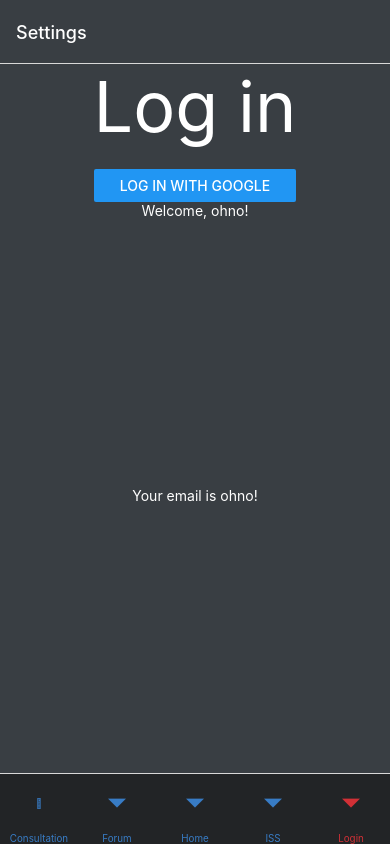
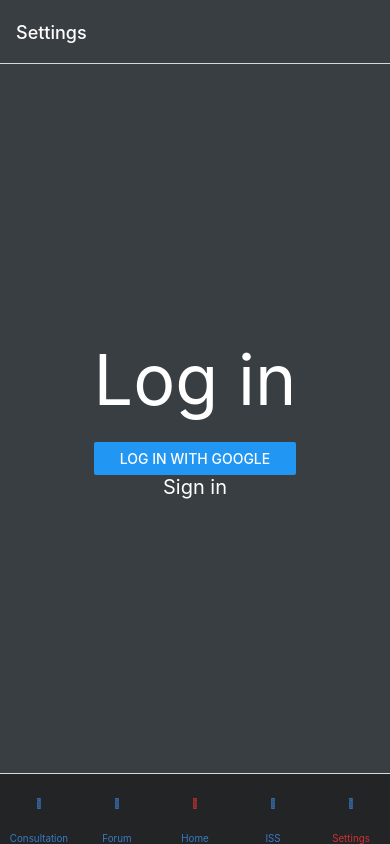
Before and after one commit to hihihii123/labX, a React Native app: screen /Settings in a window 390 px wide. Built offline with nearby package versions, Linux system fonts and the light colour scheme; a web font is replaced by a local one.

Commit message:
updates to bottom bar, preping for forum shift

```diff
--- a/Home.js
+++ b/Home.js
@@ -19,7 +19,7 @@ import MainISSNav from "./ISS";
 import Consult from "./Consult";
 import { set } from "lodash";
 import { useFonts } from "expo-font";
-import ForumPull from "./testForum";
+import ForumHomePage from "./testForum";
 const platform = Platform.OS;
 
 const Tab = createBottomTabNavigator();
@@ -113,7 +113,7 @@ function HomeScreen({ navigation }) {
   );
 }
 
-export default function Home() {
+export default function Home({navigation}) {
   const [user, setUser] = React.useState(null);
   return (
     <UserContext.Provider value={{ user, setUser }}>
@@ -143,23 +143,35 @@ export default function Home() {
           />
           <Tab.Screen
             name="Forum"
-            component={ForumPage}
-            options={{ tabBarLabel: "Forum" }}
+            component={ForumHomePage}
+            options={{
+              tabBarLabel: platform == "web" ? "Forum" : "",
+              tabBarIcon: () => <Text style={styles.textSFPRO}>􀌥</Text>,
+            }}
           />
           <Tab.Screen
             name="Home"
             component={HomeScreen}
-            options={{ tabBarLabel: "Home" }}
+            options={{
+              tabBarLabel: platform == "web" ? "Home" : "",
+              tabBarIcon: () => <Text style={styles.textSFPRORED}>􀎟</Text>,
+            }}
           />
           <Tab.Screen
             name="ISS"
             component={MainISSNav}
-            options={{ tabBarLabel: "ISS" }}
+            options={{
+              tabBarLabel: platform == "web" ? "ISS" : "",
+              tabBarIcon: () => <Text style={styles.textSFPRO}>􀝞</Text>,
+            }}
           />
           <Tab.Screen
             name="Settings"
             component={Login}
-            options={{ tabBarLabel: "Login" }}
+            options={{
+              tabBarLabel: platform == "web" ? "Settings" : "",
+              tabBarIcon: () => <Text style={styles.textSFPRO}>􀣌</Text>,
+            }}
           />
         </Tab.Navigator>
       </NavigationContainer>
@@ -199,6 +211,14 @@ export const styles = StyleSheet.create({
   },
   textSFPRO: {
     color: "#387CC5",
+    fontFamily: "SF Pro Display",
+    fontSize: 7 * Math.sqrt(heightScale ** 2 + widthScale ** 2),
+    fontStyle: "normal",
+    fontWeight: "300",
+    letterSpacing: 0.128 * widthScale,
+  },
+  textSFPRORED: {
+    color: "#d13036",
     fontFamily: "SF Pro Display",
     fontSize: 7 * Math.sqrt(heightScale ** 2 + widthScale ** 2),
     fontStyle: "normal",
--- a/Login.js
+++ b/Login.js
@@ -65,8 +65,7 @@ export default function Login() {
                 <Button style={styles.Text} title='Log in with Google' onPress={signin} />
             </View>
 
-            <Text style={styles.Text}>Welcome, {user !== null ? user.displayName : 'ohno'}!</Text>
-            <Text style={styles.Text}>Your email is {user !== null ? user.email : 'ohno'}!</Text>
+            <Text style={{fontSize: 20, color: '#fff'}}>{ loggedIn ? user.email:'Sign in'}</Text>
 
 
         </View>
--- a/testForum.js
+++ b/testForum.js
@@ -1,13 +1,28 @@
 import React, { useEffect, useState } from 'react';
-import { View, Text, Button, FlatList } from 'react-native';
+import { View, Text, FlatList } from 'react-native';
+import { createNativeStackNavigator } from '@react-navigation/native-stack';
 
-export default function ForumPull() {
-    const [data, setdata] = useState();
+const Stack = createNativeStackNavigator();
+
+export default function ForumHomePage() {
+    return(
+        <Stack.Navigator initialRouteName='ForumHome' screenOptions={{headerShown: false}}>
+            <Stack.Screen
+                name='ForumHome'
+                component={ForumPull}
+                />
+        </Stack.Navigator>
+    );
+}
+
+function ForumPull() {
+    const [data, setData] = useState(null);
     const getMoviesFromApiAsync = async () => {
         try {
           const response = await fetch('https://firebasestorage.googleapis.com/v0/b/labx-sst.appspot.com/o/data.json?alt=media&token=9b2cfd4f-6cf1-41b3-8e33-051b653afa43');
           const json = await response.json();
-          setdata(json);
+          setData(json);
+          console.log(data);
         } catch (error) {
           console.error(error);
         }
@@ -17,18 +32,24 @@ export default function ForumPull() {
     }, []);
     return (
         <View>
+        {(data !== null) ? (
+            <View>
                 <FlatList
-                data={data}
+                    data={data.sec1.postData}
                     renderItem={({ item }) => (
                         <View>
-                        <Text>{item.sec1.postData.title}</Text>
-                        <Text>{item.sec1.postData.content}</Text>
+                            <Text>{item.title}</Text>
+                            <Text>{item.content}</Text>
                         </View>
                     )}
-                keyExtractor={item => item.id}
+                    keyExtractor={(item) => item.id}
                     />
+                <Text>Test</Text>
+            </View>
+                ) : (
+                    <Text>Loading...</Text>
+                )
+        }
         </View>
     );
-
-
 }
```
Lines whose indentation alone changed are shown as unchanged.
